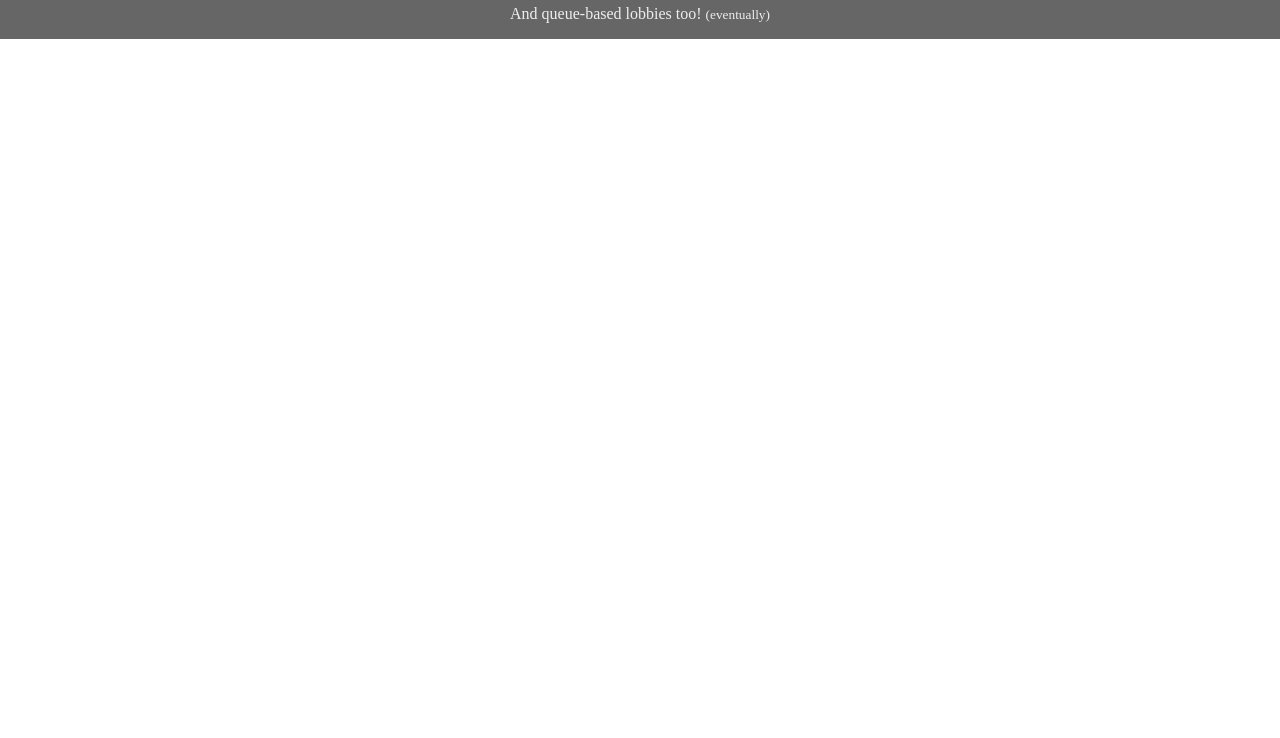
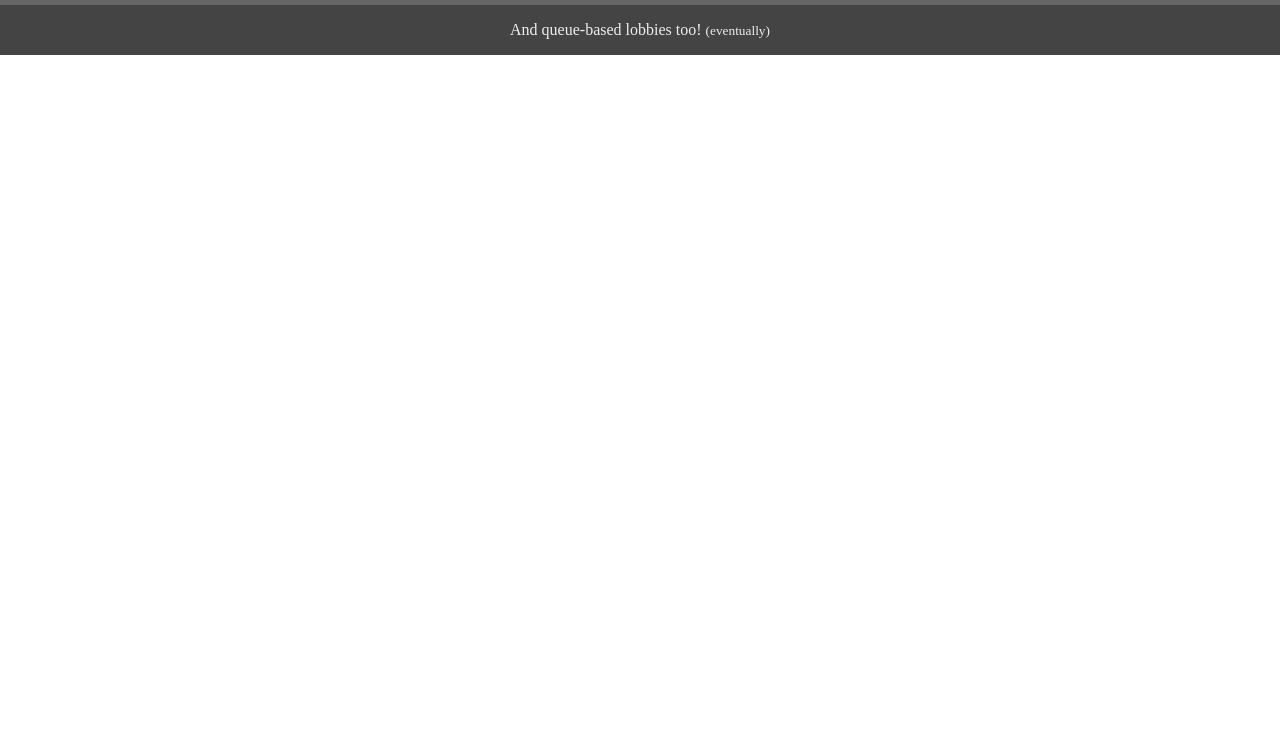
Before and after one commit to forivall/hudduh, a plain HTML site: page index.html in a window 1280 px wide. Shown: the part 62-800 px from the top of the page. Drawn offline with Linux system fonts and the light colour scheme; a web font is replaced by a local one.

Commit message:
tweak style

```diff
--- a/index.css
+++ b/index.css
@@ -28,6 +28,9 @@ header {
   font-family: "Comic Neue";
   padding: 0 1em;
 }
+header.sub-header {
+  background-color: #444;
+}
 header a {
   color: #ffed97;
 }
--- a/index.html
+++ b/index.html
@@ -12,6 +12,8 @@
   <!-- I work on the lobby system when tf2center is down ;D -->
   <header>
     <h2 class="banner">Hudduh.com - Hud Editor - Coming Soon...</h2>
+  </header>
+  <header class="sub-header">
     <p class="banner-subtitle">And queue-based lobbies too! <small>(eventually)</small></p>
   </header>
   <div id="hudduh-video" class="youtube-video" />
```
